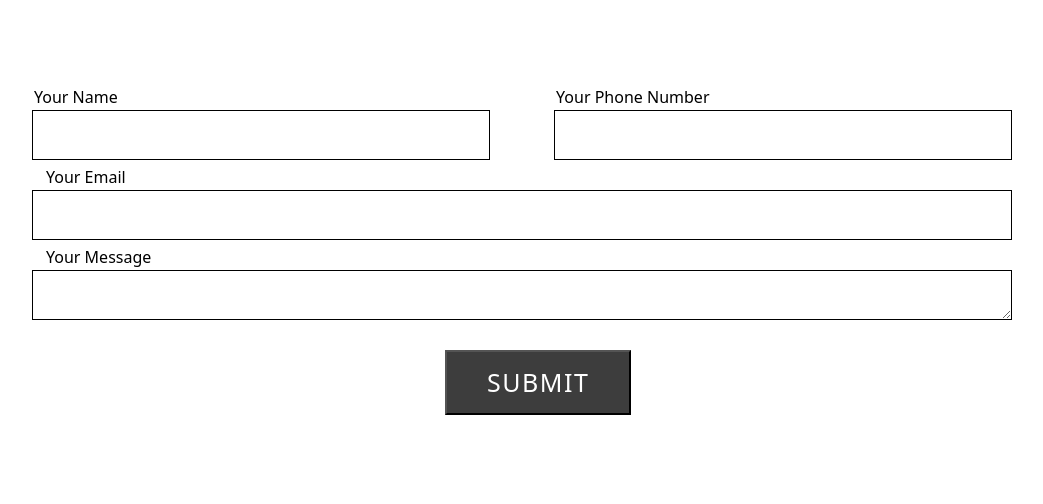
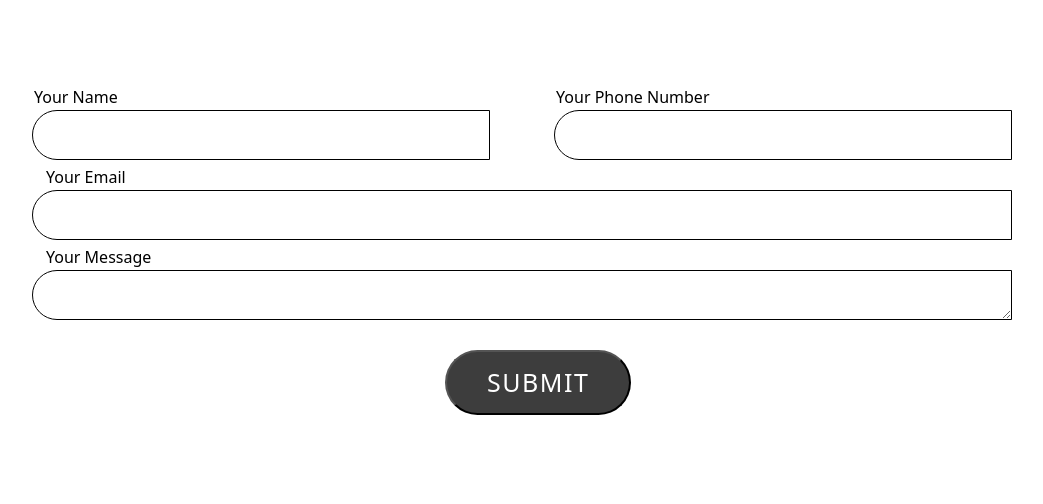
Before and after one commit to Solirix/Morasco-Remodeling, a Django app: page /contact/ in a window 1280 px wide. Shown: the part 612-1116 px from the top of the page, without its empty margins (118-1161 px from the left). Run offline with Django 4.2, Linux system fonts and the light colour scheme; some libraries are stand-ins or nearby versions; some web fonts are replaced.

Commit message:
contact us form animations fixed

```diff
--- a/website/core/static/core/css/contact.css
+++ b/website/core/static/core/css/contact.css
@@ -36,6 +36,7 @@ form{
 .input-group{
     margin-bottom: 30px;
     position: relative;
+    border-radius: 1cm;
 }
 input, textarea{
     width: 100%;
@@ -43,6 +44,7 @@ input, textarea{
     padding: 10px;
     outline: 0;
     border: 1px solid #000000;
+    border-radius: 1cm;
     color: #000000;
     background: transparent;
     font-size: 15px;
@@ -62,6 +64,7 @@ label{
 .hero .button{
     margin-top: 30px;
     margin-left: 413px;
+    border-radius: 1cm;
 }
 
 .hero .button button{
@@ -71,6 +74,7 @@ label{
     color: #fff;
     font-size: 25px;
     letter-spacing: 1.5px;
+    border-radius: 1cm;
 }
 
 .hero .button button:hover{
@@ -82,8 +86,7 @@ input:focus~label,
 input:valid~label,
 textarea:focus~label,
 textarea:valid~label{
-    left: 100px;
-    font-size: 25px;
+    color:#fbbf24;
 }
 
 .row{
@@ -93,6 +96,7 @@ textarea:valid~label{
 }
 .row .input-group{
     flex-basis: 48%;
+    border-radius: 1cm;
 }
 
 .text{
```
